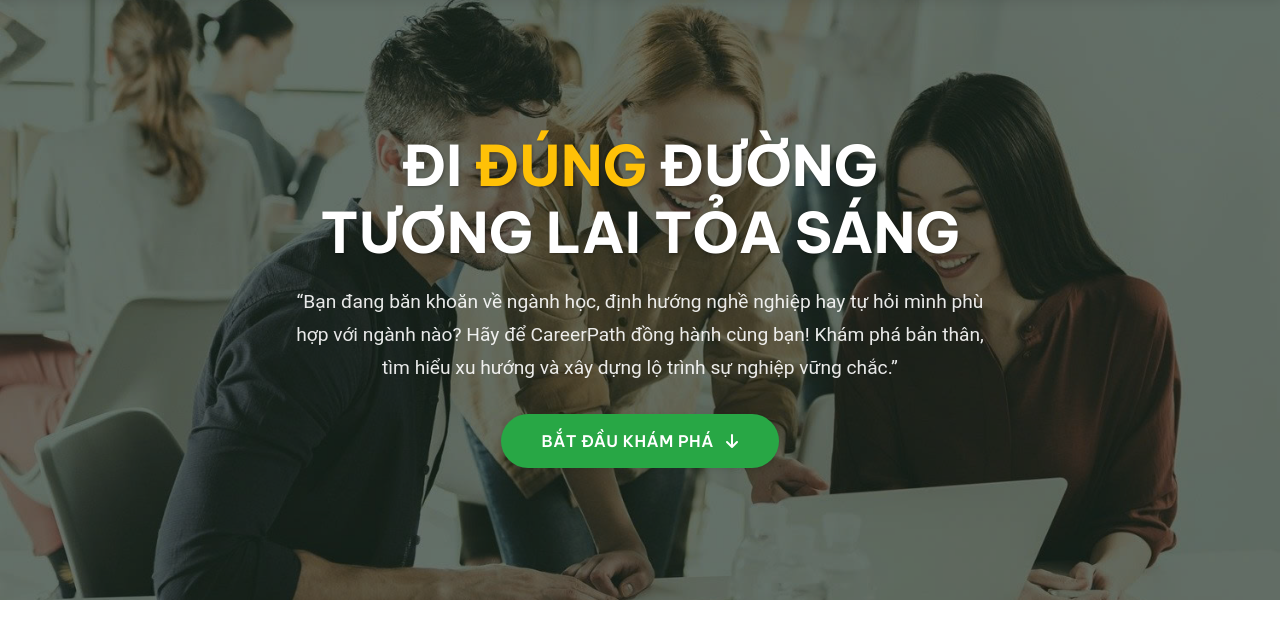
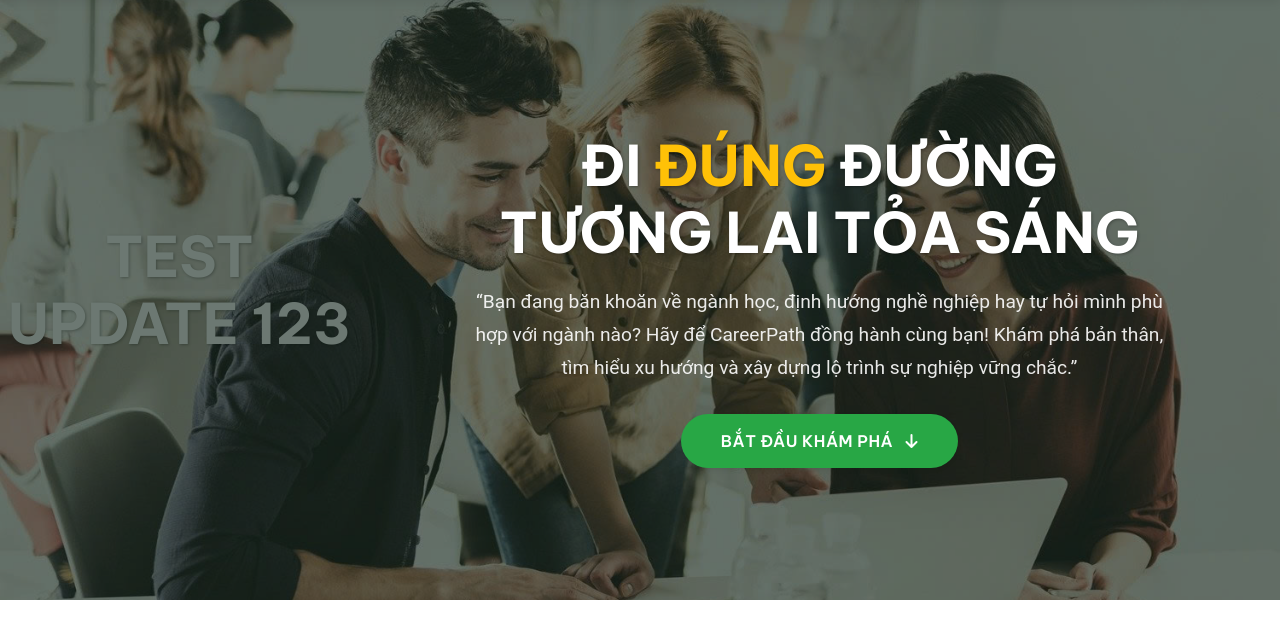
Before and after one commit to Uyen-nt/careerpath1, a Django app: template main/templates/home.html in a window 1280 px wide. Shown: the part 80-720 px from the top of the page. Run offline with Django 5.2, Linux system fonts and the light colour scheme; the template is opened without the code that fills it, so the values that code supplies are empty.

Commit message:
update home.html

```diff
--- a/main/templates/home.html
+++ b/main/templates/home.html
@@ -4,6 +4,8 @@
 
 {% block content %}
 <section class="hero">
+    <h1>Test Update 123</h1>
+
     <!-- Optional: Add a subtle pattern overlay instead of just darken if desired -->
     <div class="hero-overlay-pattern"></div>
     <div class="hero-darken"></div>
```
